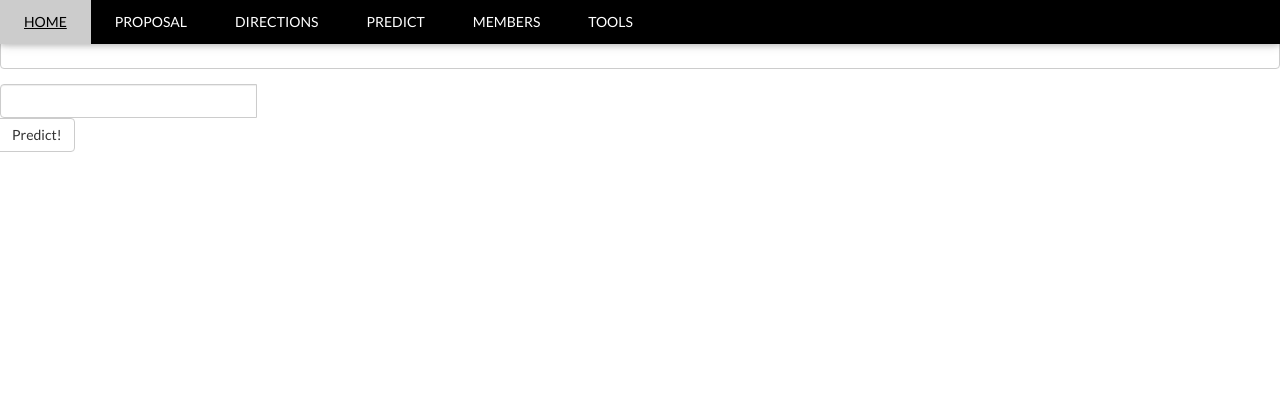
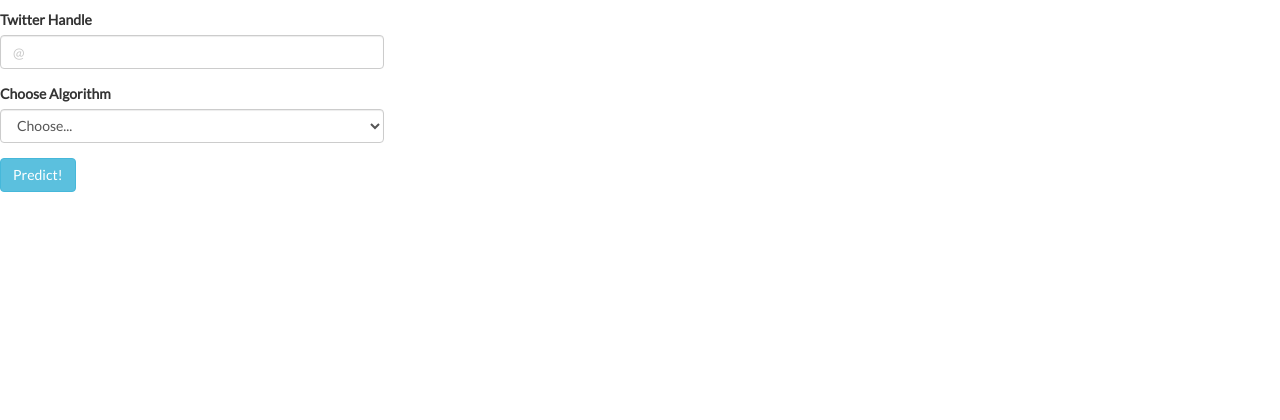
Before and after one commit to vikky4585/Project-LeftRightCenter, a Flask app: page /dnn in a window 1280 px wide. Shown: the top 420 px of the page. After the commit the page ends 192 px from the top, so only its background shows below. Run offline with Flask 2, Linux system fonts and the light colour scheme; some libraries are stand-ins or nearby versions.

Commit message:
template website

```diff
--- a/templates/dnn.html
+++ b/templates/dnn.html
@@ -1,7 +1,7 @@
 <!DOCTYPE html>
 <html lang="en">
 
-<title>PROJECT II</title>
+<title>Left Right & Center</title>
 <meta charset="UTF-8">
 <meta name="viewport" content="width=device-width, initial-scale=1">
 
@@ -31,55 +31,68 @@
 
 <body>
 
-    <!-- Navbar -->
-    <div class="w3-top">
-        <div class="w3-bar w3-black w3-card">
-            <a class="w3-bar-item w3-button w3-padding-large w3-hide-medium w3-hide-large w3-right" href="javascript:void(0)"
-                onclick="myFunction()" title="Toggle Navigation Menu"><i class="fa fa-bars"></i></a>
-            <a href="/" class="w3-bar-item w3-button w3-padding-large">HOME</a>
-            <a href="#Proposal" class="w3-bar-item w3-button w3-padding-large w3-hide-small">PROPOSAL</a>
-            <a href="#Directions" class="w3-bar-item w3-button w3-padding-large w3-hide-small">DIRECTIONS</a>
-            <div class="w3-dropdown-hover">
 
-                <a href="#Predict" class="w3-bar-item w3-button w3-padding-large w3-hide-small">PREDICT</a>
-                <div class="w3-dropdown-content w3-bar-block w3-border">
-                    <a href="/dnn" class="w3-bar-item w3-button">Deep Neural Network</a>
 
-                </div>
-            </div>
+    <div class="container-fluid">
+        <div class="row">
+            <p></p>
 
-            <a href="#Members" class="w3-bar-item w3-button w3-padding-large w3-hide-small">MEMBERS</a>
-            <a href="#Tools" class="w3-bar-item w3-button w3-padding-large w3-hide-small">TOOLS</a>
 
+        </div>
+
+        <div class="row">
+
+            <!--div class="col-xs-4">
+                    <div class="input-group">
+                            <input class="form-control width100 " placeholder="Recipient's username" aria-label="Recipient's username">
+                            <span class="input-group-btn">
+                                <button class="btn btn-info">Predict!</button>
+                            </span>
+                        </div>
+            </div-->
+            <form>
+                    <div class="form-group">
+                            <label for="inputEmail4">Twitter Handle</label>
+                            <input type="email" class="form-control" id="inputEmail4" placeholder="@" style="width:30%">
+                        </div>
+                        <div class="form-group">
+                                <label for="inputState">Choose Algorithm</label>
+                                <select id="inputState" class="form-control" style="width:30%">
+                                    <option selected>Choose...</option>
+                                    <option>NeuralNet- Raw Score</option>
+                                    <option>NeuralNet- Percentile Score</option>
+                                    <option>NeuralNet- Categorical Score</option>
+
+                                </select>
+                            </div>
+                <!--div class="form-row">
+                    <div class="form-group col-xs-4">
+                        <label for="inputEmail4">Twitter Handle</label>
+                        <input type="email" class="form-control" id="inputEmail4" placeholder="@">
+                    </div>
+                </div-->
+                <!--div class="form-row">
+                    <div class="form-group col-xs-4">
+                        <label for="inputState">Choose Algorithm</label>
+                        <select id="inputState" class="form-control">
+                            <option selected>Choose...</option>
+                            <option>NeuralNet- Raw Score</option>
+                            <option>NeuralNet- Percentile Score</option>
+                            <option>NeuralNet- Categorical Score</option>
+
+                        </select>
+                    </div>
+                </div-->
+                <button type="submit" class="btn btn-info">Predict!</button>
+
+            </form>
         </div>
     </div>
 
-    <!-- Navbar on small screens (remove the onclick attribute if you want the navbar to always show on top of the content when clicking on the links) -->
-    <div id="navDemo" class="w3-bar-block w3-black w3-hide w3-hide-large w3-hide-medium w3-top" style="margin-top:46px">
-        <a href="#Proposal" class="w3-bar-item w3-button w3-padding-large" onclick="myFunction()">PROPOSAL</a>
-        <a href="#Directions" class="w3-bar-item w3-button w3-padding-large" onclick="myFunction()">DIRECTIONS</a>
-        <a href="#Map" class="w3-bar-item w3-button w3-padding-large" onclick="myFunction()">PREDICT</a>
-        <a href="#Members" class="w3-bar-item w3-button w3-padding-large" onclick="myFunction()">MEMBERS</a>
-    </div>
-
-    <p></p>
-    <p></p>
-    <p></p>
-    <div class="form-group">
-        <label for="usr">Name:</label>
-        <input type="text" class="form-control" id="usr">
-      </div>
 
 
-      <div class="input-group row">
-          <div class="col-xs-12">
-                <input type="text" class="form-control" >
-                <span class="input-group-btn">
-                     <button class="btn btn-default" type="button">Predict!</button>
-                </span>
-          </div>
 
-     </div>
+
 
     <!-- Footer -->
     <!--footer class="w3-container w3-padding-16 w3-center w3-opacity w3-light-grey w3-xlarge">
--- a/templates/landingpage.html
+++ b/templates/landingpage.html
@@ -1,7 +1,7 @@
 <!DOCTYPE html>
 <html lang="en">
 
-<title>PROJECT II</title>
+<title>Left Right & Center</title>
 <meta charset="UTF-8">
 <meta name="viewport" content="width=device-width, initial-scale=1">
 
@@ -41,7 +41,7 @@
 
                 <a href="#Map" class="w3-bar-item w3-button w3-padding-large w3-hide-small">PREDICT</a>
                 <div class="w3-dropdown-content w3-bar-block w3-border">
-                    <a href="/dnn" class="w3-bar-item w3-button">Deep Neural Network</a>
+                    <a href="/dnn" class="w3-bar-item w3-button" target="_blank">Deep Neural Network</a>
 
                 </div>
             </div>
```
